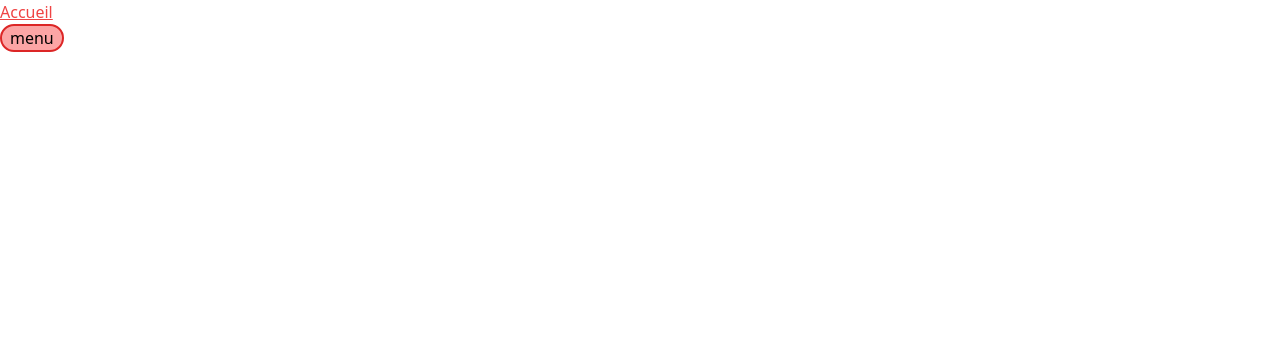
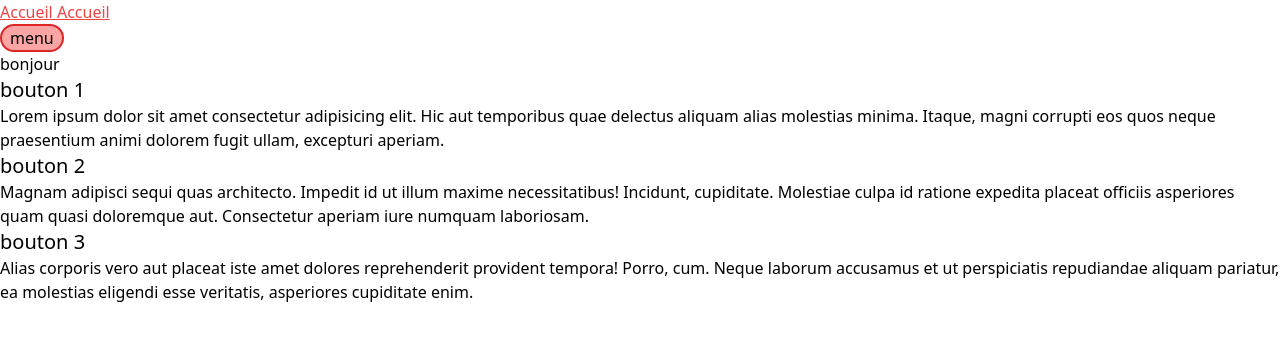
Before and after one commit to MMI-SAE-203/r213-2024-pracht-tp1-MaelleCoquelet, a Vue app: page /accordeon in a window 1280 px wide. Before the commit this address had no page. Shown: the top 340 px of the page. Built offline with nearby package versions, Linux system fonts and the light colour scheme.

Commit message:
création du fichier accordeon et ajout du router link dasn le app . vue

```diff
--- a/src/App.vue
+++ b/src/App.vue
@@ -16,6 +16,7 @@ const menuIsOpen = ref(false)
       <ul>
         <li>
           <RouterLink to="/" class="text-red-500 underline"> Accueil </RouterLink>
+          <RouterLink to="/accordeon" class="text-red-500 underline" active-class="text-blue-600 underline"> Accueil </RouterLink>
         </li>
       </ul>
     </nav>
--- /dev/null
+++ b/src/pages/accordeon.vue
@@ -0,0 +1,32 @@
+<script setup lang="ts">
+//
+import { ref } from 'vue'
+</script>
+
+<template>
+  <p>bonjour</p>
+  <section>
+    <button class="text-xl">bouton 1</button>
+    <p>
+      Lorem ipsum dolor sit amet consectetur adipisicing elit. Hic aut temporibus quae delectus
+      aliquam alias molestias minima. Itaque, magni corrupti eos quos neque praesentium animi
+      dolorem fugit ullam, excepturi aperiam.
+    </p>
+  </section>
+  <section>
+    <button class="text-xl">bouton 2</button>
+    <p>
+      Magnam adipisci sequi quas architecto. Impedit id ut illum maxime necessitatibus! Incidunt,
+      cupiditate. Molestiae culpa id ratione expedita placeat officiis asperiores quam quasi
+      doloremque aut. Consectetur aperiam iure numquam laboriosam.
+    </p>
+  </section>
+  <section>
+    <button class="text-xl">bouton 3</button>
+    <p>
+      Alias corporis vero aut placeat iste amet dolores reprehenderit provident tempora! Porro, cum.
+      Neque laborum accusamus et ut perspiciatis repudiandae aliquam pariatur, ea molestias eligendi
+      esse veritatis, asperiores cupiditate enim.
+    </p>
+  </section>
+</template>
```
